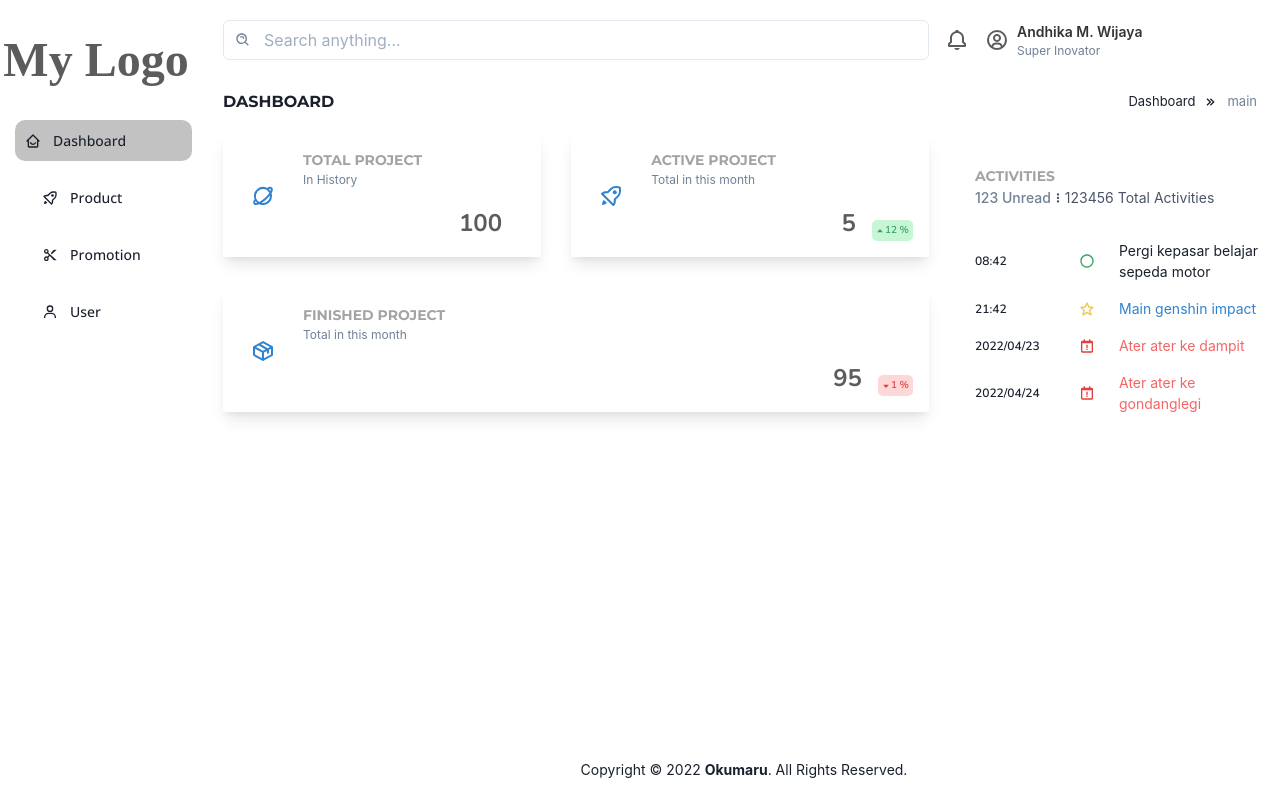
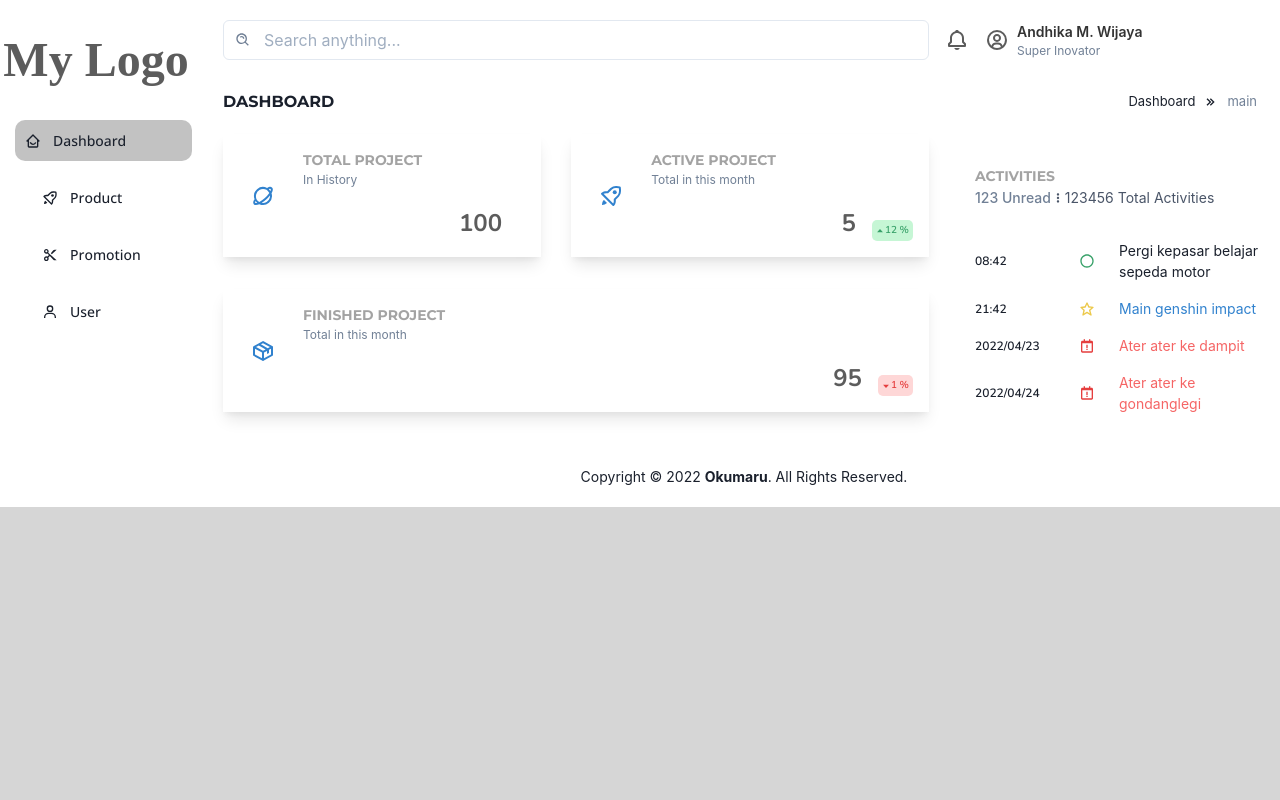
Before and after one commit to okumaru/panel, a Next.js app: page /dashboard in a window 1280 px wide. Built offline with nearby package versions, Linux system fonts and the light colour scheme; a web font is replaced by a local one.

Commit message:
update footer

```diff
--- a/componens/footers/footer.module.css
+++ b/componens/footers/footer.module.css
@@ -1,6 +1,4 @@
 .footer {
-  position: absolute;
-  bottom: 0;
   width: 100%;
   padding:20px 10px;
 }
--- a/styles/globals.css
+++ b/styles/globals.css
@@ -2,14 +2,14 @@
 
 html,
 body {
-  height: 100%;
+  min-height: 100%;
   padding: 0;
   margin: 0;
   background-color: RGBA(0, 0, 0, 0.16);
 }
 
 #__next {
-  height: 100%;
+  min-height: 100%;
   display: grid;
   grid-template-rows: auto 1fr auto;
 }
```
